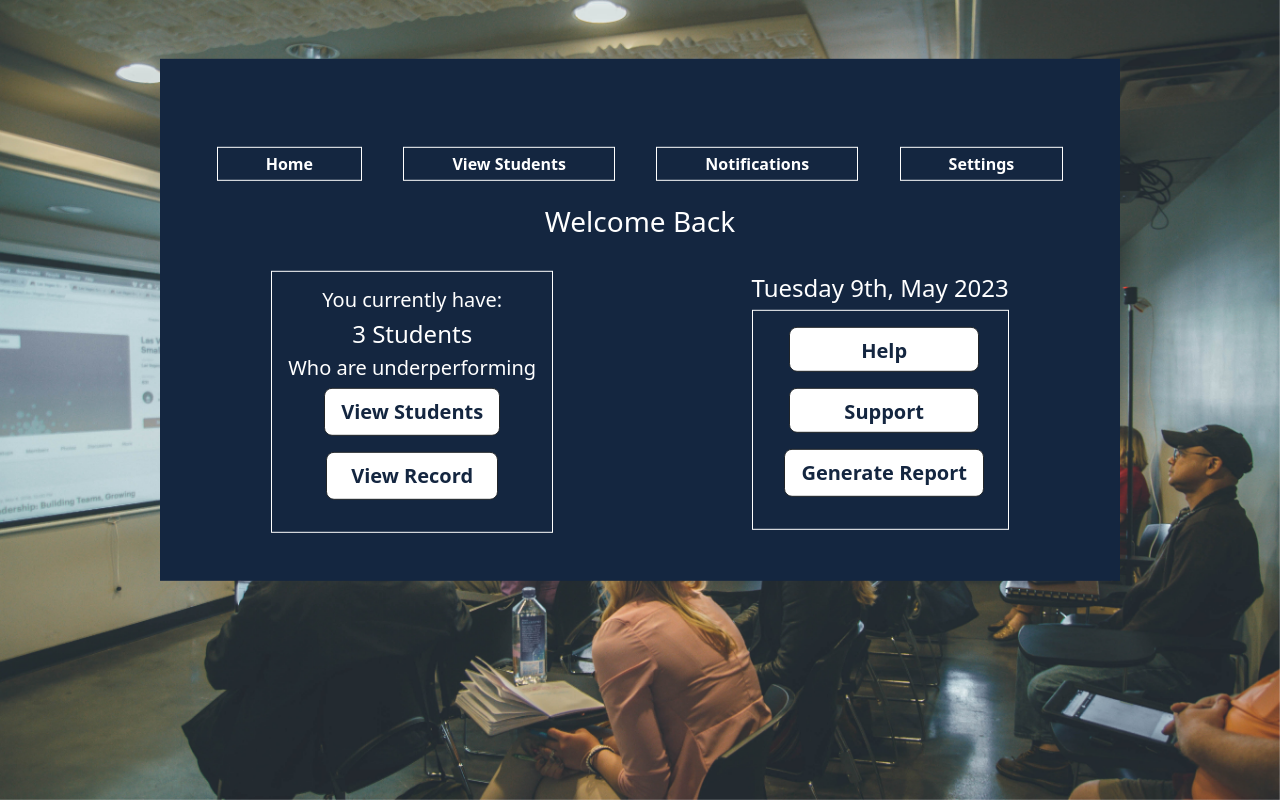
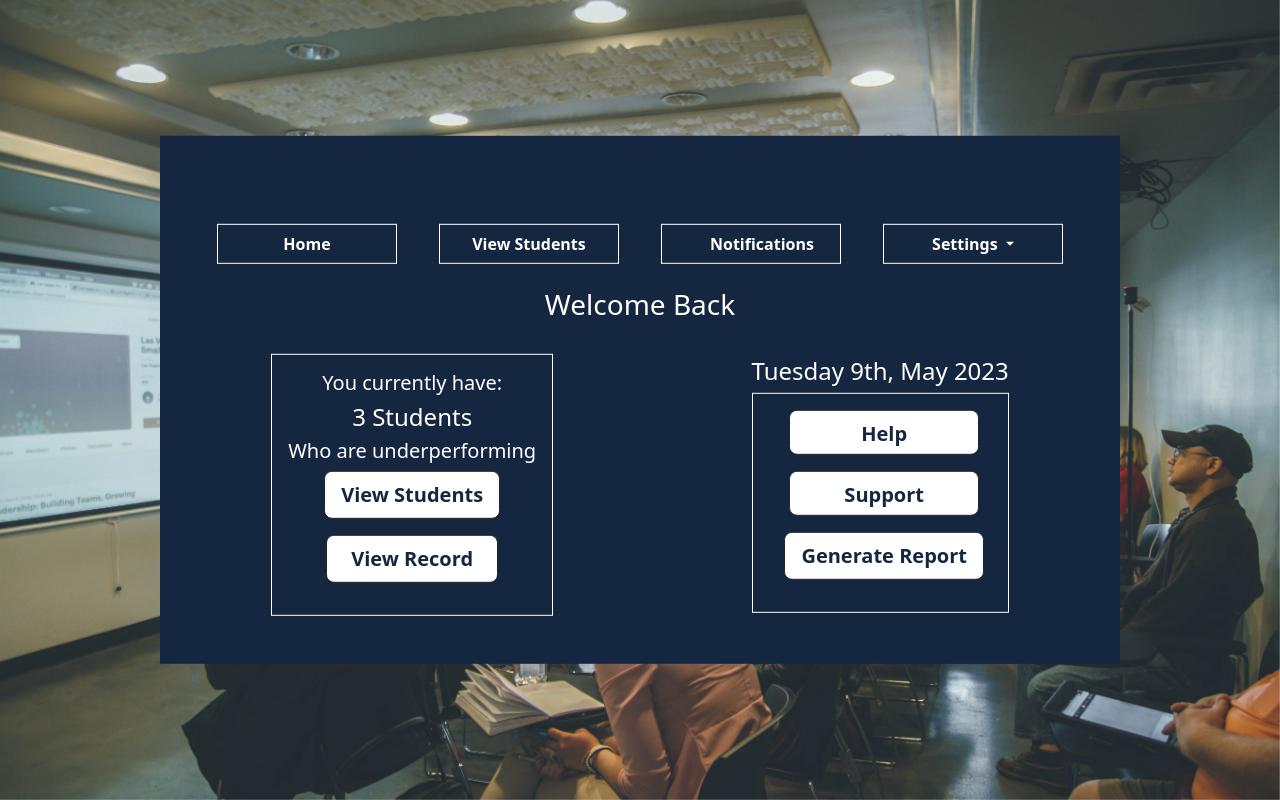
Before and after one commit to tahrim-ahmed/school, a PHP site: page /dashboard.php in a window 1280 px wide. Run offline with PHP 8.4, Linux system fonts and the light colour scheme; a user stored in the database is signed in; data comes from the database, SQL or seed files in the repository.

Commit message:
setting dropdown done

```diff
--- a/dashboard.php
+++ b/dashboard.php
@@ -28,10 +28,18 @@ $result = mysqli_query($link, $query);
     <!-- Menu Button  -->
     <div class=" mx-auto pt-3 mt-5">
         <div class="padding-left-5 p-4 d-flex  justify-content-around">
-            <button onclick="window.location.href = 'index.php';" type="button " class="button1 px-5 py-1 fw-bold">Home</button>
-            <button onclick="window.location.href = 'students.php';" type="button" class="button1 px-5 fw-bold">View Students</button>
+            <button onclick="window.location.href = 'index.php';" type="button" class="button1 fw-bold">Home</button>
+            <button onclick="window.location.href = 'students.php';" type="button" class="button1  fw-bold">View Students</button>
             <button type="button" class="button1 px-5 fw-bold">Notifications</button>
-            <button type="button" class="button1 px-5 fw-bold">Settings</button>
+            <div class="dropdown">
+                <button class="dropdown-toggle button1 fw-bold" type="button" id="dropdownMenuButton" data-bs-toggle='dropdown' aria-haspopup="true" aria-expanded="false"  >
+                    Settings
+                </button>
+                <div class="dropdown-menu p-0" aria-labelledby="dropdownMenuButton">
+                    <a class="dropdown-item button1 fw-bold" href="#">Teacher Name</a>
+                    <a class="dropdown-item button1 fw-bold" href="#">Logout</a>
+                </div>
+            </div>
         </div>
     </div>
 
--- a/style.css
+++ b/style.css
@@ -21,7 +21,7 @@ body {
 
 .center-div-dashboard{
     position: absolute;
-    top: 40%;
+    top: 50%;
     left: 50%;
     transform: translate(-50%, -50%);
 }
@@ -33,6 +33,8 @@ body {
     background-color: #142640;
     border: 1px solid white;
     color: white;
+    height: 40px;
+    width: 180px;
 }
 
 .button2 {
```
